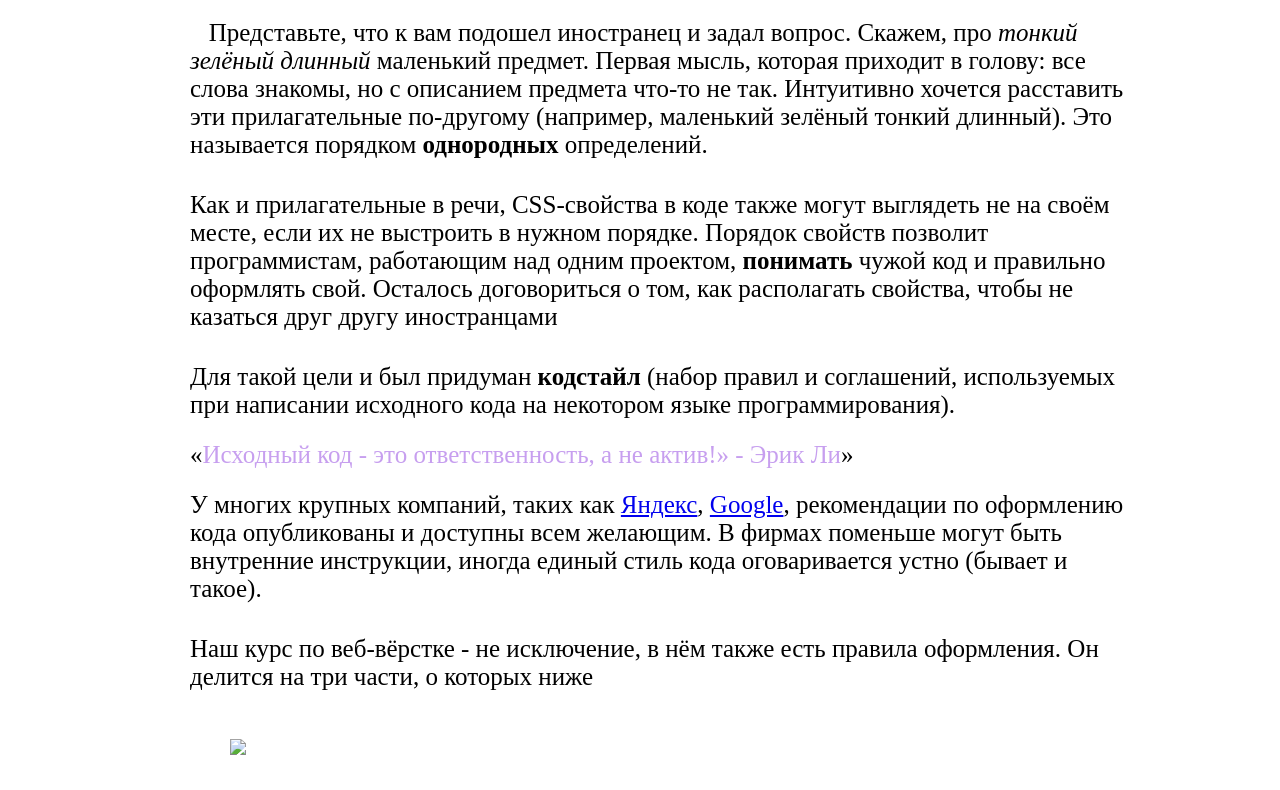
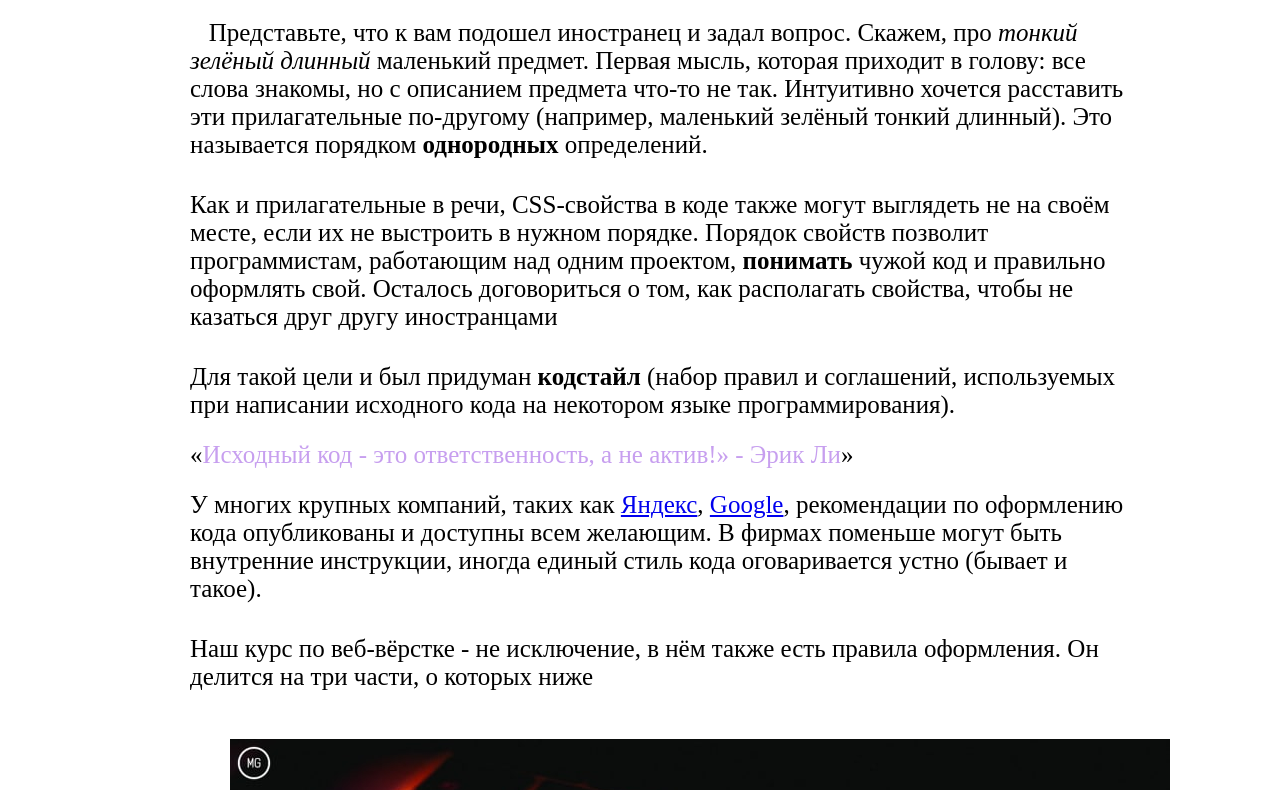
Before and after one commit to BredBerry/HTML, a plain HTML site: page index.html in a window 1280 px wide. Shown: the part 135-925 px from the top of the page. Drawn offline with Linux system fonts and the light colour scheme.

Commit message:
Update 1.1.0

```diff
--- a/index.html
+++ b/index.html
@@ -49,7 +49,7 @@
     </p>
     <figure>
 
-        <img id='main' src="1.png"/>
+        <img id='main' src="1.jpg"/>
         <figcaption id='main' style="font-size: 21px">Как выглядит наш сайт кодстайла</figcaption>
     </figure>
 
```
Also changed, not shown: 1.jpg (renamed from photo_2022-10-24_00-39-14.jpg).
